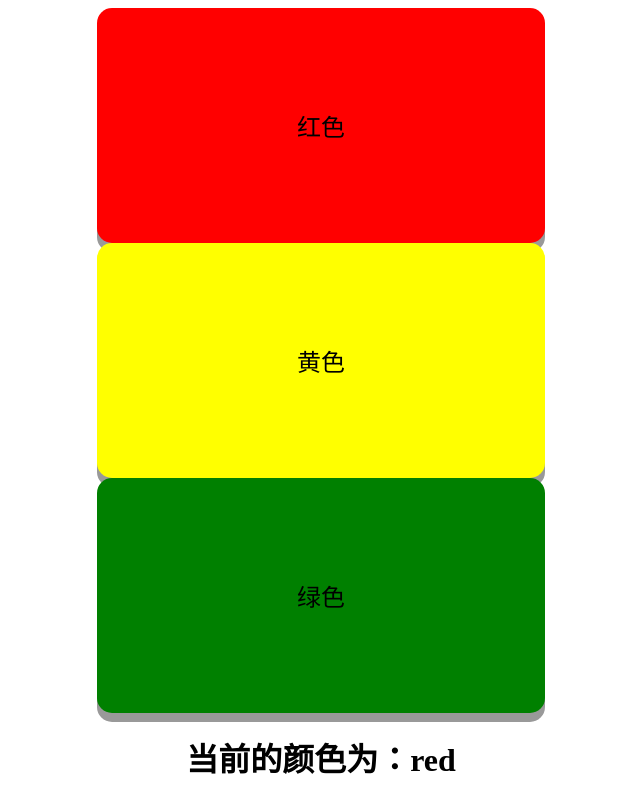
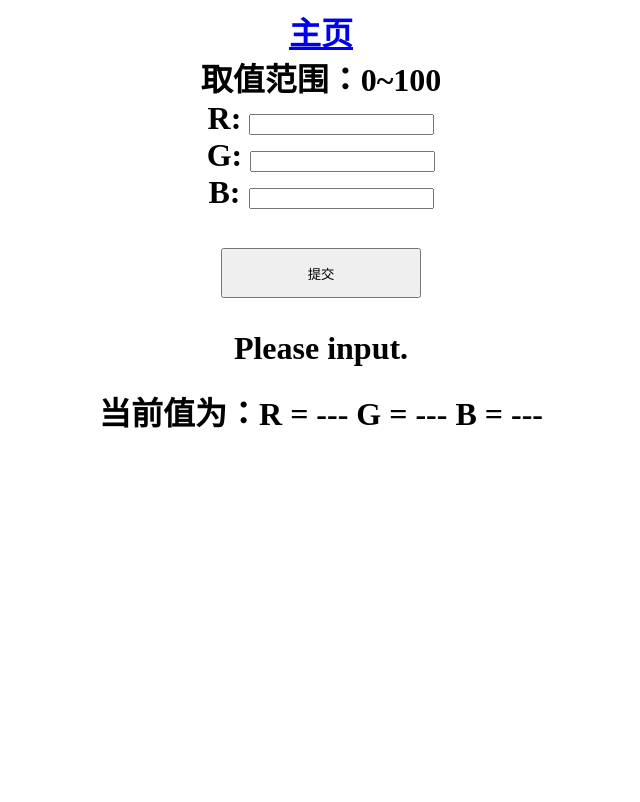
Before and after one commit to dreamer-yan/iot, a PHP site: page / in a window 1280 px wide. Shown: the whole page, without its empty margins (319-959 px from the left). After the commit the page ends 428 px from the top, so only its background shows below. Run offline with PHP 8.4, Linux system fonts and the light colour scheme; data that the repository does not hold is empty.

Commit message:
update 190413_1

```diff
--- a/web/index.php
+++ b/web/index.php
@@ -3,33 +3,44 @@
 <head>
 	<meta http-equiv="Content-Type" content="text/html; charset=utf-8">
 	<link rel="shortcut icon" href="favicon.ico">
-	<title>iot v0.0.1</title>
-	<style>
-		.button_red {display: inline-block;padding: 100px 200px;font-size: 24px;cursor: pointer;text-align: center;   text-decoration: none;outline: none;color: #000;background-color: #FF0000;border: none;border-radius: 15px;box-shadow: 0 9px #999;}.button_red:hover {background-color: #FF4500}.button_red:active {background-color: #FF4500;box-shadow: 0 5px #666;transform: translateY(4px);}.button_yellow {display: inline-block;padding: 100px 200px;font-size: 24px;cursor: pointer;text-align: center;   text-decoration: none;outline: none;color: #000;background-color: #FFFF00;border: none;border-radius: 15px;box-shadow: 0 9px #999;}.button_yellow:hover {background-color: #FFFF00}.button_yellow:active {background-color: #FFFF00;box-shadow: 0 5px #666;transform: translateY(4px);}.button_green {display: inline-block;padding: 100px 200px;font-size: 24px;cursor: pointer;text-align: center;   text-decoration: none;outline: none;color: #000;background-color: #008000;border: none;border-radius: 15px;box-shadow: 0 9px #999;}.button_green:hover {background-color: #3e8e41}.button_green:active {background-color: #3e8e41;box-shadow: 0 5px #666;transform: translateY(4px);}
-	</style>
+	<title>iot v0.0.2</title>
 </head>
 <body>
-	<center><a href="?colour=red" class="button_red">红色</a></center>
-	<center><a href="?colour=yellow" class="button_yellow">黄色</a></center>
-	<center><a href="?colour=green" class="button_green">绿色</a></center>
-
+	<center>
+		<h1>
+			<a href="index.php" style="height:50px;width:200px;" >主页</a>
+			<form action="" method="post" >
+				取值范围：0~100<br />
+				R: <input type="text" name="R" /><br />
+				G: <input type="text" name="G" /><br />
+				B: <input type="text" name="B" /><br /><br />
+				<input type="submit" value="提交" style="height:50px;width:200px;">
+			</form>
+		</h1>
+	</center>
 	<?php
-		$colour = isset($_GET['colour'])? htmlspecialchars($_GET['colour']) : '';
-		$json_string = file_get_contents("api.json");
-		$data = json_decode($json_string,true);
-
-		if($colour == 'red') {
-			$data["led"] = "red";
-        } else if($colour == 'yellow') {
-			$data["led"] = "yellow";
-        } else if($colour == 'green') {
-			$data["led"] = "green";
-        }
-
-		$json_strings = json_encode($data);
-		file_put_contents("api.json",$json_strings);
+		if(($_POST['R'] >= "0" && $_POST['R'] <= "100") && ($_POST['G'] >= "0" && $_POST['G'] <= "100") && ($_POST['B'] >= "0" && $_POST['B'] <= "100"))
+		{
+			$R = htmlspecialchars($_POST['R']);
+			$G = htmlspecialchars($_POST['G']);
+			$B = htmlspecialchars($_POST['B']);
+			$json_string = file_get_contents("api.json");
+			$data = json_decode($json_string,true);
+			$data["R"] = $R;
+			$data["G"] = $G;
+			$data["B"] = $B;
+			$json_strings = json_encode($data);
+			file_put_contents("api.json",$json_strings);
+		}
+		elseif($_POST['R'] == NULL || $_POST['G'] == NULL || $_POST['B'] == NULL)
+		{
+			echo "<center><h1>Please input.</h1></center>";
+		}
+		elseif($_POST['R'] < "0" || $_POST['R'] > "100" || $_POST['G'] < "0" || $_POST['G'] > "100" || $_POST['B'] < "0" || $_POST['B'] > "100")
+		{
+			echo "<center><h1>Please input number!!</h1></center>";
+		}
 	?>
-
-	<center><h1>当前的颜色为：<?php echo $data["led"]; ?></h1></center>
+	<center><h1>当前值为：R = <?php echo isset($data["R"]) ? $data["R"] : '---' ?> G = <?php echo isset($data["G"]) ? $data["G"] : '---' ?> B = <?php echo isset($data["B"]) ? $data["B"] : '---' ?></h1></center>
 </body>
 </html>
```
Also changed, not shown: gateway/设备.jpg (added), web/网页端.jpg (added), 3 other files.
